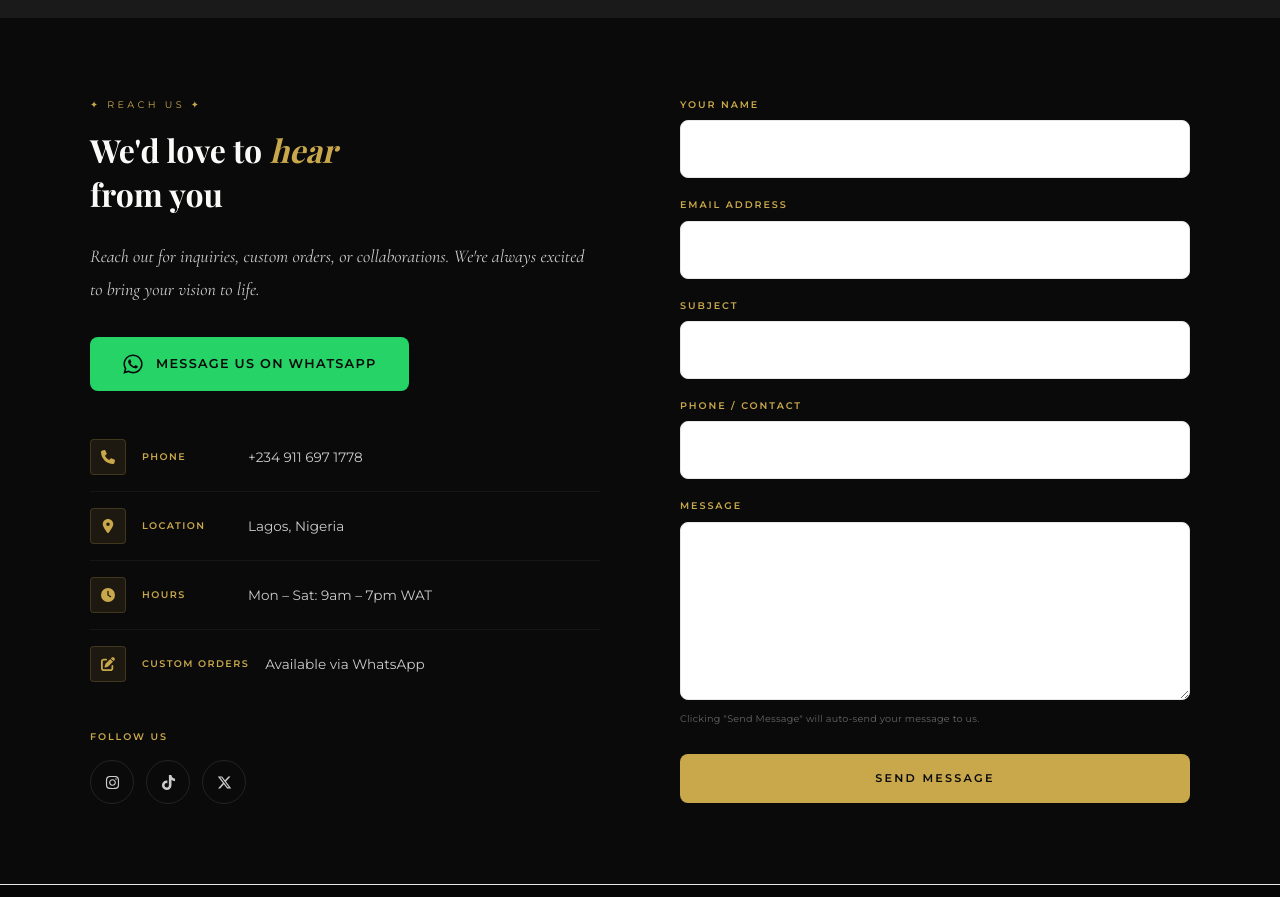
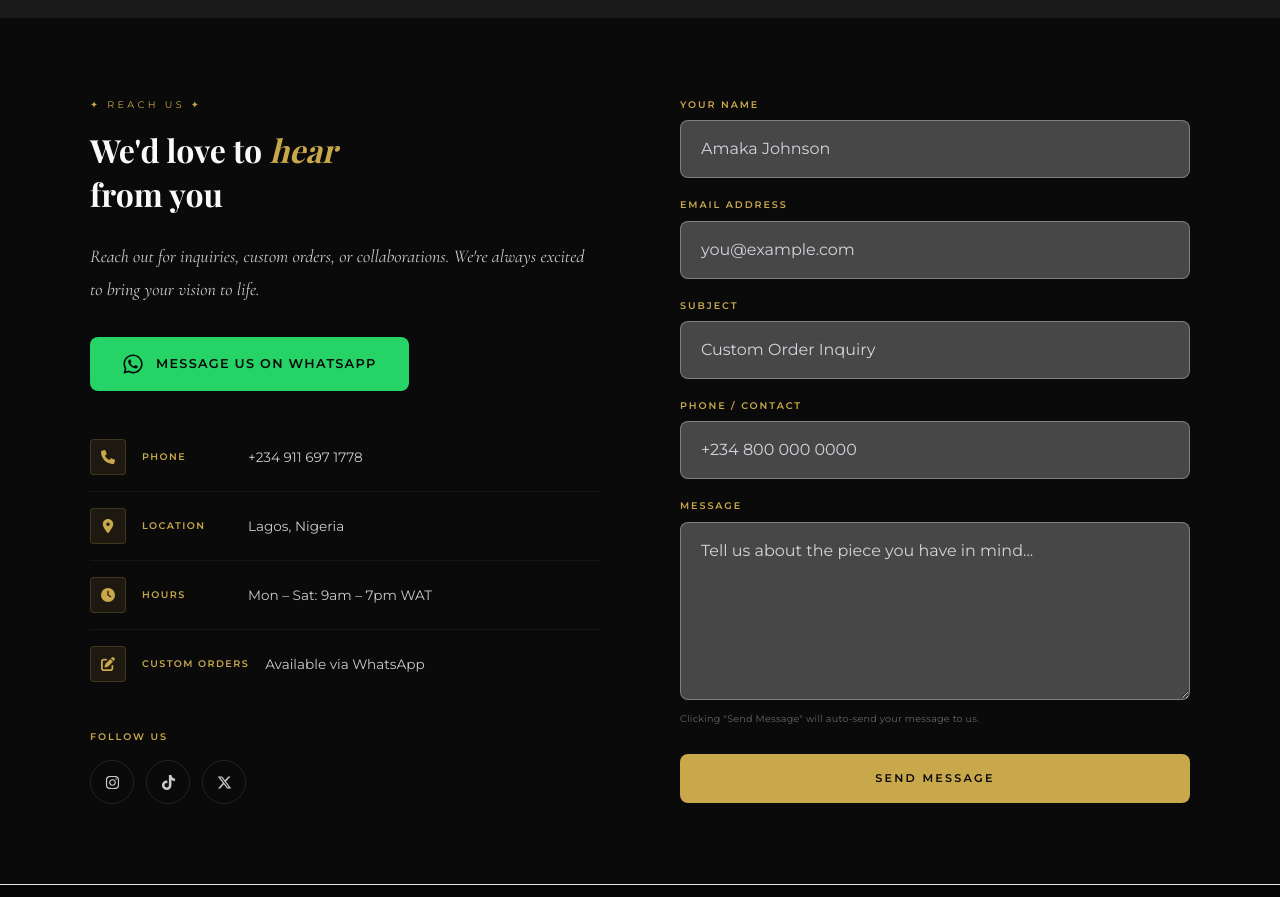
Before and after one commit to OloriNifemi/Loc-Jewelry-store, a React (Vite) app: page /contact in a window 1280 px wide. Shown: the part 380-1277 px from the top of the page. Built offline with nearby package versions, Linux system fonts and the light colour scheme; a web font is replaced by a local one.

Commit message:
updated contact page

```diff
--- a/src/pages/Contact.jsx
+++ b/src/pages/Contact.jsx
@@ -182,7 +182,7 @@ export default function Contact() {
                   placeholder="Amaka Johnson"
                   value={form.name}
                   onChange={(e) => setForm({ ...form, name: e.target.value })}
-                  className="bg-white/4 border border-white/8 text-white px-5 py-4 font-montserrat text-base outline-none rounded-lg transition-all focus:border-gold/50 placeholder:text-white/40"
+                  className="bg-white/25 border border-white/30 text-gray-100 px-5 py-4 font-montserrat text-base outline-none rounded-lg transition-all focus:border-gold/60 focus:bg-white/30 placeholder:text-gray-300"
                 />
               </div>
 
@@ -196,7 +196,7 @@ export default function Contact() {
                   placeholder="you@example.com"
                   value={form.email}
                   onChange={(e) => setForm({ ...form, email: e.target.value })}
-                  className="bg-white/4 border border-white/8 text-white px-5 py-4 font-montserrat text-base outline-none rounded-lg transition-all focus:border-gold/50 placeholder:text-white/40"
+                  className="bg-white/25 border border-white/30 text-gray-100 px-5 py-4 font-montserrat text-base outline-none rounded-lg transition-all focus:border-gold/60 focus:bg-white/30 placeholder:text-gray-300"
                 />
               </div>
 
@@ -212,7 +212,7 @@ export default function Contact() {
                   onChange={(e) =>
                     setForm({ ...form, subject: e.target.value })
                   }
-                  className="bg-white/4 border border-white/8 text-white px-5 py-4 font-montserrat text-base outline-none rounded-lg transition-all focus:border-gold/50 placeholder:text-white/40"
+                  className="bg-white/25 border border-white/30 text-gray-100 px-5 py-4 font-montserrat text-base outline-none rounded-lg transition-all focus:border-gold/60 focus:bg-white/30 placeholder:text-gray-300"
                 />
               </div>
 
@@ -228,7 +228,7 @@ export default function Contact() {
                   onChange={(e) =>
                     setForm({ ...form, contact: e.target.value })
                   }
-                  className="bg-white/4 border border-white/8 text-white px-5 py-4 font-montserrat text-base outline-none rounded-lg transition-all focus:border-gold/50 placeholder:text-white/40"
+                  className="bg-white/25 border border-white/30 text-gray-100 px-5 py-4 font-montserrat text-base outline-none rounded-lg transition-all focus:border-gold/60 focus:bg-white/30 placeholder:text-gray-300"
                 />
               </div>
 
@@ -244,7 +244,7 @@ export default function Contact() {
                   onChange={(e) =>
                     setForm({ ...form, message: e.target.value })
                   }
-                  className="bg-white/4 border border-white/8 text-white px-5 py-4 font-montserrat text-base outline-none rounded-lg transition-all focus:border-gold/50 placeholder:text-white/40 resize-y"
+                  className="bg-white/25 border border-white/30 text-gray-100 px-5 py-4 font-montserrat text-base outline-none rounded-lg transition-all focus:border-gold/60 focus:bg-white/30 placeholder:text-gray-300 resize-y"
                 />
               </div>
 
```
